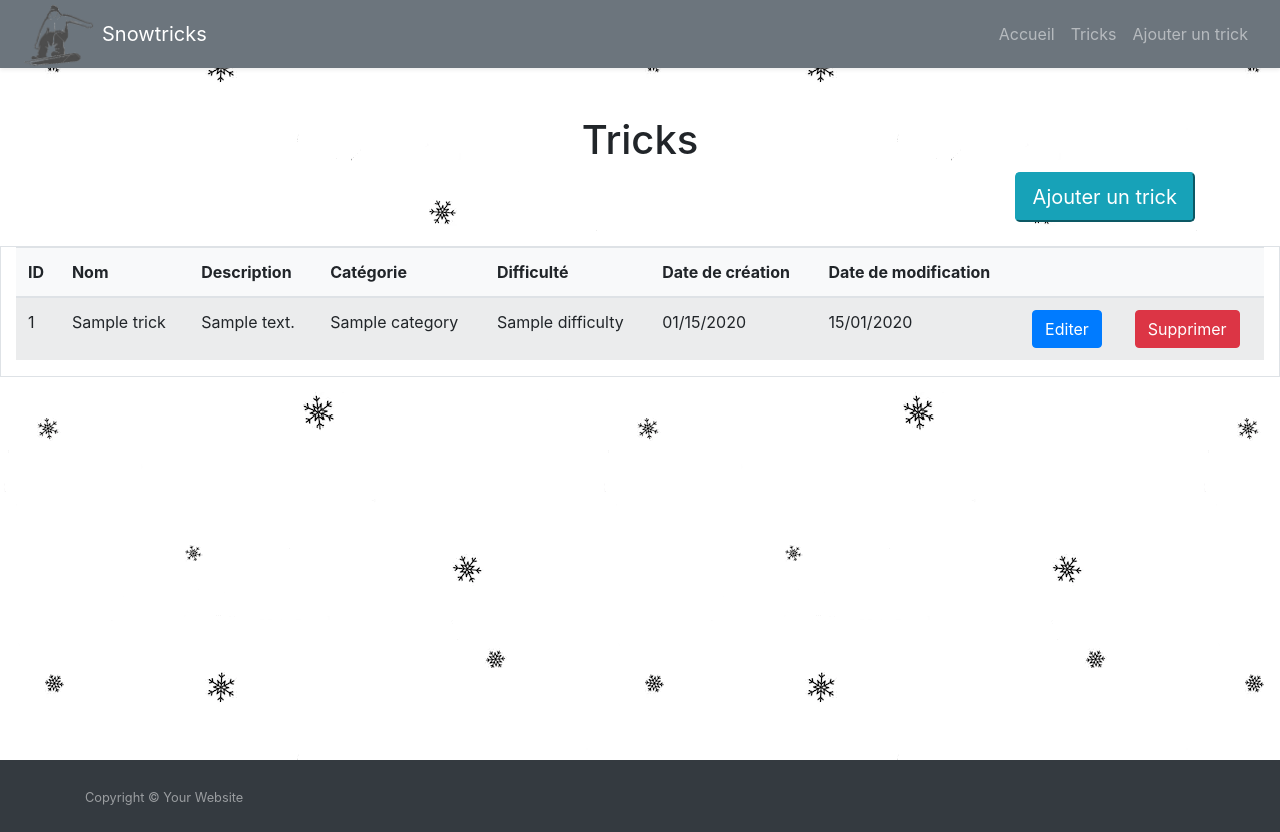
After one commit to TomCampion/SnowTricks, a Symfony app: template templates/backend/tricks.twig in a window 1280 px wide. The commit adds this page. Run offline with Twig, Linux system fonts and the light colour scheme; the template is opened without the code that fills it: most values are stand-ins (such as "Sample title", 1, 10 or a date in 2020); some libraries are stand-ins or nearby versions.

Commit message:
admin trick management page

```diff
--- /dev/null
+++ b/templates/backend/tricks.twig
@@ -0,0 +1,55 @@
+{% extends 'base.admin.html.twig' %}
+
+{% block title %}Tricks{% endblock %}
+
+{% block content %}
+    <section class="flex-column">
+
+        <h1 class="mt-5 text-center">Tricks</h1>
+
+        <div class="text-right container mb-4">
+            <button type="button" class="btn-lg btn-info"><a class="text-white" href="{{ path('add_trick') }}">Ajouter un trick</a></button>
+        </div>
+
+        {% for message in app.flashes('success') %}
+            <div class="custom_container mt-3 container alert alert-success">
+                {{ message }}
+            </div>
+        {% endfor %}
+
+        <div class="container-fluid border form-group d-flex align-items-center flex-column justify-content-around">
+
+            <table class="bg-light table table-striped">
+                <thead>
+                <tr>
+                    <th scope="col">ID</th>
+                    <th scope="col">Nom</th>
+                    <th scope="col">Description</th>
+                    <th scope="col">Catégorie</th>
+                    <th scope="col">Difficulté</th>
+                    <th scope="col">Date de création</th>
+                    <th scope="col">Date de modification</th>
+                    <th scope="col"></th>
+                    <th scope="col"></th>
+                </tr>
+                </thead>
+                <tbody>
+                {% for trick in tricks %}
+                    <tr>
+                        <td>{{ trick.id }}</td>
+                        <td>{{ trick.name }}</td>
+                        <td>{{ trick.description|length > 270 ? trick.description|slice(0, 270) ~ '...' : trick.description  }}</td>
+                        <td>{{ trick.category }}</td>
+                        <td>{{ trick.difficulty }}</td>
+                        <td>{{ trick.creationDate|date("m/d/Y") }}</td>
+                        <td>{{trick.updateDate ? trick.updateDate|date("d/m/Y")}}</td>
+                        <td><a class="text-white" href="{{ path('edit_trick',{ 'trick_name': trick.name } ) }}"><button type="button" class="btn btn-primary">Editer</button></a></td>
+                        <td><a onclick="return confirm('Etes-vous sûr de vouloir supprimer ce trick ?')" class="text-white" href="{{ path('delete_trick',{ 'trick_id': trick.id } ) }}"><button type="button" class="btn btn-danger">Supprimer</button></a></td>
+                    </tr>
+                {% endfor %}
+                </tbody>
+            </table>
+
+        </div>
+    </section>
+{% endblock %}
--- a/templates/base.admin.html.twig
+++ b/templates/base.admin.html.twig
@@ -21,7 +21,7 @@
 
     <div class="collapse navbar-collapse" id="navbarSupportedContent">
         <ul class="navbar-nav ml-auto">
-            <li class="nav-item active">
+            <li class="nav-item">
                 <a class="nav-link" href="{{ path('home') }}">Accueil</a>
             </li>
             <li class="nav-item">
```
